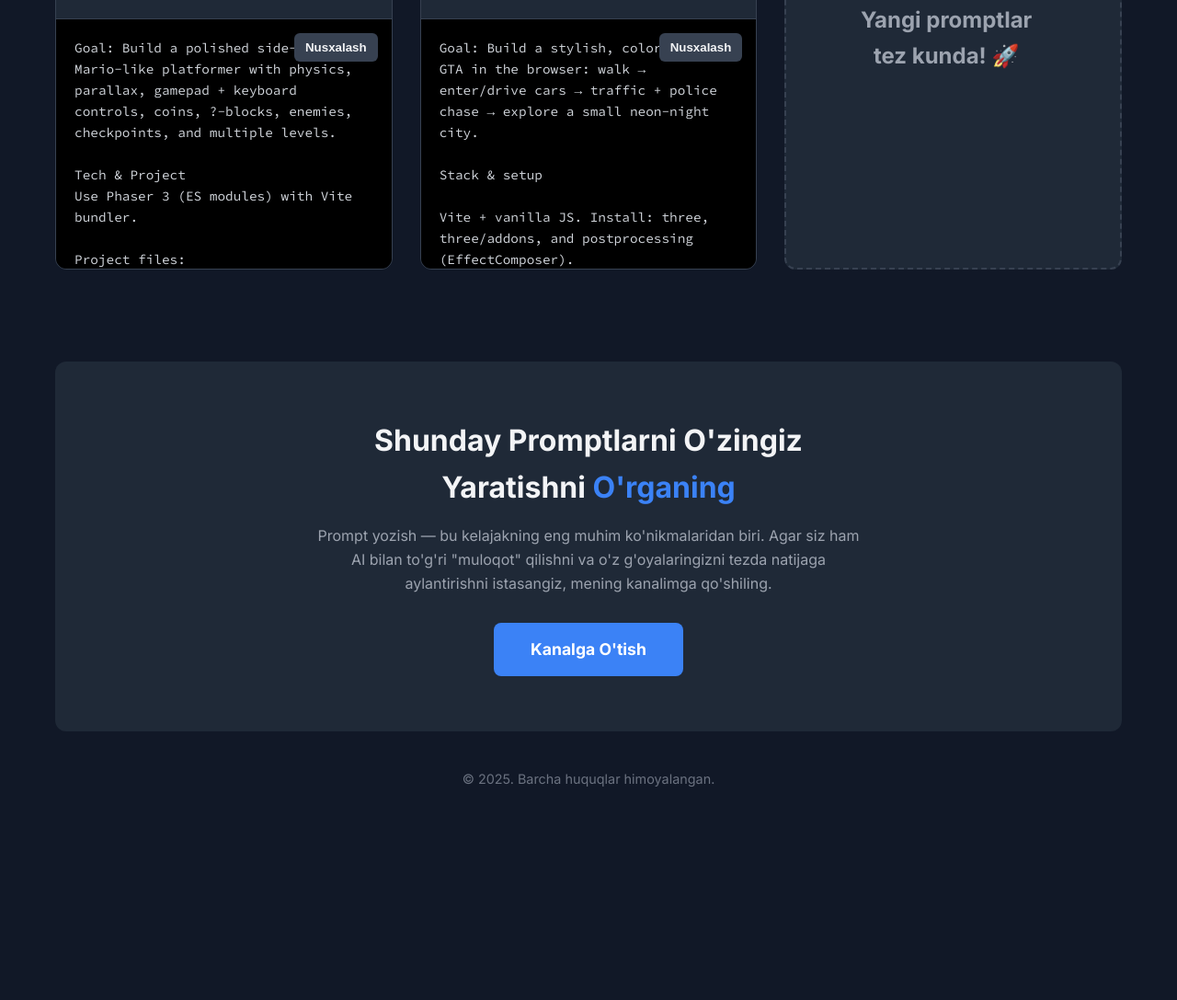
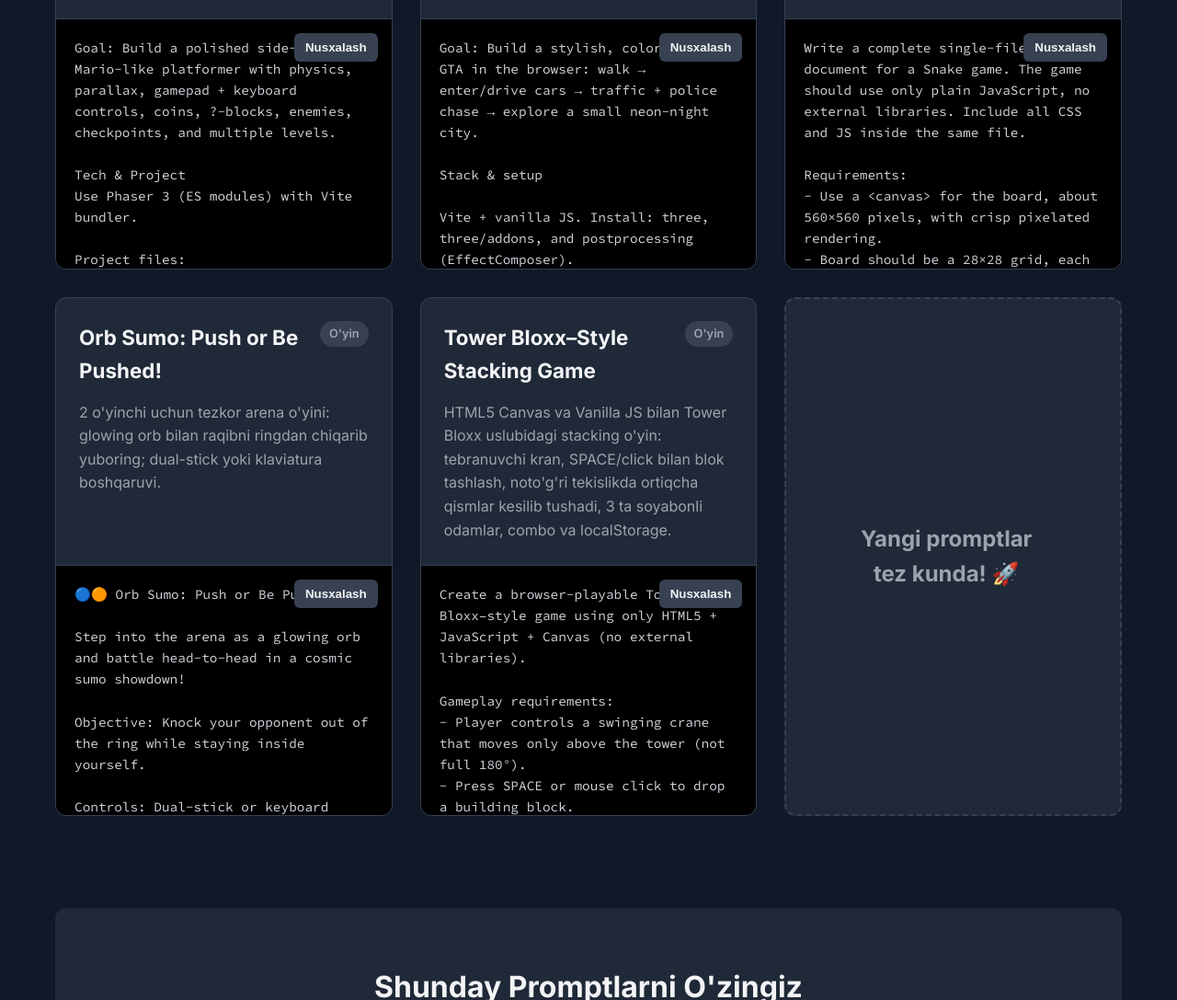
Before and after one commit to l1ttlecoder/vibehub_prompt, a plain HTML site: page index.html in a window 1280 px wide. Shown: the part 1671-2758 px from the top of the page at 92% size. Before the commit the page ends 2569 px from the top, so only its background shows below. Drawn offline with Linux system fonts and the light colour scheme.

Commit message:
Add files via upload

```diff
--- a/index.html
+++ b/index.html
@@ -516,6 +516,96 @@ Traffic lights cycle red/green; pedestrians as simple capsules crossing. Simple
                     </div>
                 </div>
 
+                <div class="prompt-card" data-category="game">
+                    <div class="prompt-card-content">
+                        <div class="prompt-card-header">
+                            <h3>Snake O'yini (Single-File HTML)</h3>
+                            <span class="category-tag">O'yin</span>
+                        </div>
+                        <p>Vanilla JS bilan bitta faylda to'liq Snake o'yini: canvas, dark UI, pause/start, skorlash va localStorage bilan.</p>
+                    </div>
+                    <div class="prompt-code">
+                        <button class="copy-btn">Nusxalash</button>
+                        <pre><code>Write a complete single-file HTML document for a Snake game. The game should use only plain JavaScript, no external libraries. Include all CSS and JS inside the same file.
+
+Requirements:
+- Use a &lt;canvas&gt; for the board, about 560×560 pixels, with crisp pixelated rendering.
+- Board should be a 28×28 grid, each cell 20px.
+- Snake starts in the center, moves at a constant tick rate (~100ms).
+- Arrow keys or WASD to control, prevent 180° turns.
+- Space restarts, P pauses/resumes.
+- Add a nice modern dark UI with a card container, top bar with title, score, best score (saved to localStorage), and buttons for Start/Pause.
+- Show an overlay text box ("Press Start", "Paused", "Game Over") centered over the canvas when idle, paused, or over.
+- Snake should be greenish with a fading tail, have little eyes, and food should be red.
+- Include grid lines, rounded snake segments, and a subtle glow/gradient background.
+- Everything must be contained in this single file.</code></pre>
+                    </div>
+                </div>
+
+                <div class="prompt-card" data-category="game">
+                    <div class="prompt-card-content">
+                        <div class="prompt-card-header">
+                            <h3>Orb Sumo: Push or Be Pushed!</h3>
+                            <span class="category-tag">O'yin</span>
+                        </div>
+                        <p>2 o'yinchi uchun tezkor arena o'yini: glowing orb bilan raqibni ringdan chiqarib yuboring; dual-stick yoki klaviatura boshqaruvi.</p>
+                    </div>
+                    <div class="prompt-code">
+                        <button class="copy-btn">Nusxalash</button>
+                        <pre><code>🔵🟠 Orb Sumo: Push or Be Pushed!
+
+Step into the arena as a glowing orb and battle head-to-head in a cosmic sumo showdown!
+
+Objective: Knock your opponent out of the ring while staying inside yourself.
+
+Controls: Dual-stick or keyboard friendly, designed for 2 players (Controller Recommended).
+
+Mechanics:
+
+Push, dodge, and outmaneuver your rival.
+
+Momentum matters—time your movements to gain the edge.
+
+The arena gets smaller the longer you last.
+
+Quick, simple, and addictive. Perfect for local duels where every push counts!</code></pre>
+                    </div>
+                </div>
+
+                <div class="prompt-card" data-category="game">
+                    <div class="prompt-card-content">
+                        <div class="prompt-card-header">
+                            <h3>Tower Bloxx–Style Stacking Game</h3>
+                            <span class="category-tag">O'yin</span>
+                        </div>
+                        <p>HTML5 Canvas va Vanilla JS bilan Tower Bloxx uslubidagi stacking o'yin: tebranuvchi kran, SPACE/click bilan blok tashlash, noto'g'ri tekislikda ortiqcha qismlar kesilib tushadi, 3 ta soyabonli odamlar, combo va localStorage.</p>
+                    </div>
+                    <div class="prompt-code">
+                        <button class="copy-btn">Nusxalash</button>
+                        <pre><code>Create a browser-playable Tower Bloxx–style game using only HTML5 + JavaScript + Canvas (no external libraries).
+
+Gameplay requirements:
+- Player controls a swinging crane that moves only above the tower (not full 180°).
+- Press SPACE or mouse click to drop a building block.
+- Blocks should stack on top of each other. If alignment is imperfect, trim off the overhang and make trimmed parts fall down.
+- If the player misses completely, spawn 3 umbrella people jumping out from the building and falling with parachute-like umbrellas.
+- Scoring: +12 points per block, combo bonus if perfectly centered.
+- If the player fails, show Game Over with Restart option.
+
+Design requirements (as in Tower Bloxx screenshots):
+- Red building blocks with arched top windows and a main door on the bottom block.
+- Sparkle animation appears when a block lands successfully.
+- Background: gradient sky, tall rectangular city slabs, blue vertical stripes, floating clouds.
+- Foreground: ground area with brown soil, gray podium, yellow fence, tree on the right.
+- Retro/pixelated aesthetic (use image-rendering: pixelated in CSS).
+
+Technical:
+- Everything must be contained in a single HTML file.
+- Responsive scaling to fit full browser window.
+- Store best score in localStorage.</code></pre>
+                    </div>
+                </div>
+
                 <div class="prompt-card coming-soon-card">
                     <h3>Yangi promptlar <br>tez kunda! 🚀</h3>
                 </div>
@@ -537,7 +627,8 @@ Traffic lights cycle red/green; pedestrians as simple capsules crossing. Simple
         </div>
     </footer>
 
-    <script>
+
+         <script>
         document.addEventListener('DOMContentLoaded', () => {
             // Filter functionality
             const filterButtons = document.querySelectorAll('.filter-btn');
```
